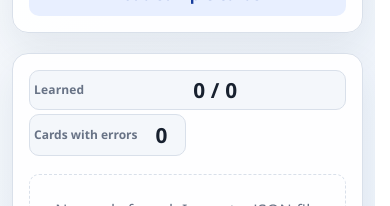
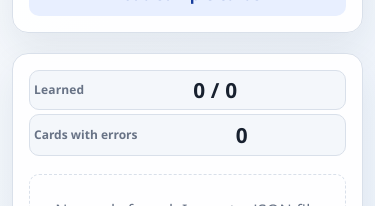
Before and after one commit to SVDotsenko/weak-cards-quiz-react, a React (Vite) app: page /cards in a window 390 px wide. Shown: the part 269-475 px from the top of the page. Built offline with nearby package versions, Linux system fonts and the light colour scheme.

Commit message:
feat: simplify stats grid layout for mobile responsiveness

```diff
--- a/src/App.css
+++ b/src/App.css
@@ -677,12 +677,7 @@ main {
 
 @media (max-width: 768px) {
   .stats-grid {
-    grid-template-columns: repeat(2, minmax(0, 1fr));
-  }
-
-  .stats-grid>div:first-child,
-  .stats-grid>.stats-grid__action:first-child {
-    grid-column: 1 / -1;
+    grid-template-columns: minmax(0, 1fr);
   }
 }
 
```
